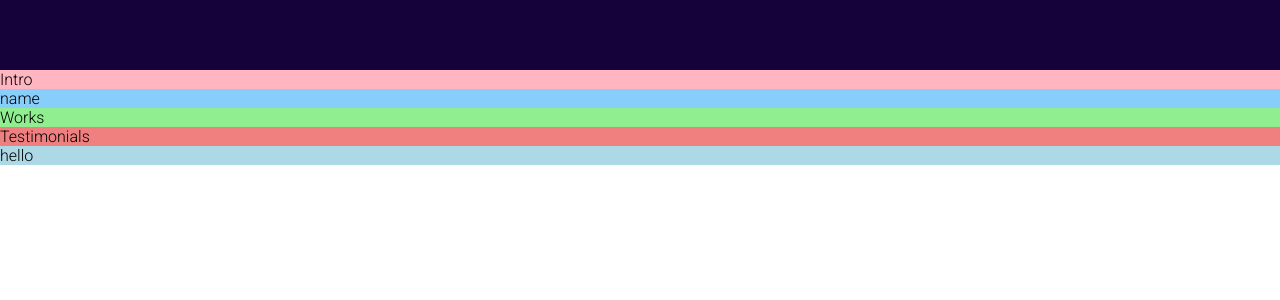
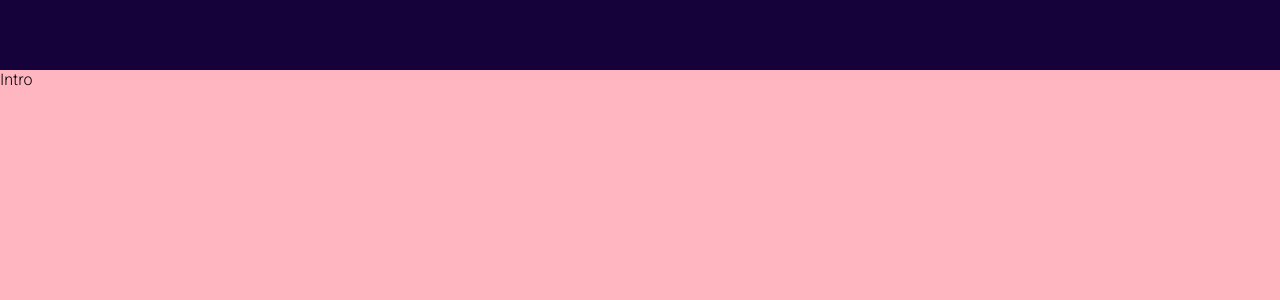
Before and after one commit to david204code/PortfolioLamaDev, a React (Create React App) app: page / in a window 1280 px wide. Shown: the top 300 px of the page. Built offline with nearby package versions, Linux system fonts and the light colour scheme.

Commit message:
Displayed all components in a single page(height:100vh) and hidden the overflow-x on style of App.jsx

```diff
--- a/public/index.html
+++ b/public/index.html
@@ -16,6 +16,7 @@
       * {
         font-family: "Roboto", sans-serif;
         margin: 0;
+        overflow-x: hidden;
       }
     </style>
 
--- a/src/App.jsx
+++ b/src/App.jsx
@@ -4,12 +4,13 @@ import Portforlio from "./components/portfolio/Portfolio";
 import Works from "./components/work/Works";
 import Testimonials from "./components/testimonials/Testimonials";
 import Contact from "./components/contact/Contact";
+import "./app.scss";
 
 function App() {
   return (
     <div className="app">
       <Topbar />
-      <div className="section">
+      <div className="sections">
         <Intro />
         <Portforlio />
         <Works />
--- /dev/null
+++ b/src/app.scss
@@ -0,0 +1,17 @@
+.app {
+  height: 100vh;
+  .sections {
+    width: 100%;
+    height: calc(100vh - 70px);
+    background: lightsalmon;
+    position: relative;
+    // start after 70px
+    top: 70px;
+
+    // for each element inside
+    > * {
+      width: 100vw;
+      height: calc(100vh - 70px);
+    }
+  }
+}
--- a/src/components/topbar/topbar.scss
+++ b/src/components/topbar/topbar.scss
@@ -2,4 +2,8 @@
   width: 100%;
   height: 70px;
   background-color: #15023a;
+  position: fixed;
+  top: 0;
+  // for the topbar to be on top when scroll down the page
+  z-index: 2;
 }
```
